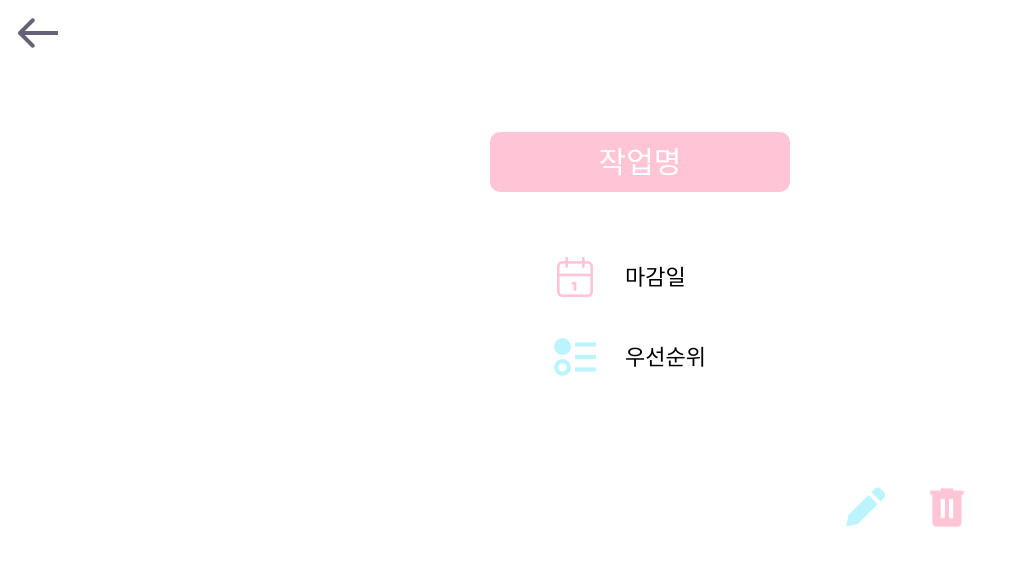
After one commit to parkjoonseo19/sogongsogong, a Django app: page /todolist/workMangement/ in a window 1280 px wide. The commit adds this page. Shown: the top 566 px of the page, without its empty margins (0-1009 px from the left). Run offline with Django 3.2, Linux system fonts and the light colour scheme.

Commit message:
feat: 💄 work-management templates 추가

```diff
--- a/config/settings.py
+++ b/config/settings.py
@@ -120,3 +120,6 @@ USE_TZ = True
 # https://docs.djangoproject.com/en/2.1/howto/static-files/
 
 STATIC_URL = '/static/'
+STATICFILES_DIRS = [
+    os.path.join(BASE_DIR, 'static'),
+]
--- /dev/null
+++ b/static/css/work-management.css
@@ -0,0 +1,80 @@
+@import url("https://fonts.googleapis.com/css2?family=Noto+Sans+KR:wght@400;500;700&display=swap");
+
+/*상단 뒤로가기 화살표*/
+.arrow {
+  margin-top: 10px;
+  margin-left: 10px;
+}
+
+/*작업명 표시되는 곳*/
+.title {
+  text-align: center;
+  margin-top: 80px;
+  margin-left: auto;
+  margin-right: auto;
+  width: 300px;
+  height: 60px;
+
+  background: #ffc4d6;
+  border-radius: 10px;
+
+  font-family: "Noto Sans KR", sans-serif;
+  color: #ffffff;
+  font-weight: 500;
+  font-size: 30px;
+}
+
+/*작업명 분홍색 네모 안에서 위랑 띄워지게
+padding이 없으면 위랑 딱 붙어있음*/
+.name {
+  margin: 0;
+  padding-top: 6px;
+}
+
+/*마감일과 우선순위 속성*/
+.two {
+  text-align: center;
+  width: 300px;
+  margin-top: 60px;
+  margin-left: auto;
+  margin-right: auto;
+  margin-bottom: 60px;
+
+  font-family: "Noto Sans KR", sans-serif;
+  color: #000000;
+  font-weight: 400;
+  font-size: 22px;
+}
+
+/*마감일 속성(사진과 텍스트)*/
+.deadline {
+  display: flex;
+  align-items: center;
+  margin-left: 60px;
+  margin-bottom: 30px;
+}
+
+/*우선순위 속성(사진과 텍스트)*/
+.priority {
+  display: flex;
+  align-items: center;
+  margin-left: 60px;
+}
+
+/*마감일과 우선순위 텍스트 속성*/
+.span {
+  margin-left: 25px;
+  margin-bottom: 5px;
+}
+
+/*수정, 삭제 버튼 왼쪽 정렬*/
+.button {
+  display: flex;
+  margin-top: 100px;
+  justify-content: flex-end;
+}
+
+.trash {
+  margin-left: 30px;
+  margin-right: 300px;
+}
--- a/templates/accounts/login.html
+++ b/templates/accounts/login.html
@@ -1,4 +1,6 @@
 {% extends 'base.html' %} {% block content %}
+</head>
+<body>
 <form action="{% url 'login' %}" method="POST">
   {% csrf_token %} {% if error_message %}
   <p>{{ error_message }}</p>
--- a/templates/accounts/register.html
+++ b/templates/accounts/register.html
@@ -1,4 +1,6 @@
 {% extends 'base.html' %} {% block content %}
+</head>
+<body>
 <form method="POST">
   {% csrf_token %}
   <div>
--- a/templates/base.html
+++ b/templates/base.html
@@ -1,16 +1,15 @@
+{% load static %}
 <!DOCTYPE html>
 <html lang="ko">
-
   <head>
-  <meta charset="UTF-8">
+    <meta charset="UTF-8" />
     <meta http-equiv="X-UA-Compatible" content="IE=edge" />
     <meta name="viewport" content="width=device-width, initial-scale=1.0" />
     <title>Todoto</title>
-  <link rel="icon" href="./tap.png" type="image/png">
-  {% block content %} {% endblock %}
+    <link rel="icon" href="{% static 'img/tap.png' %}" type="image/png" />
+    {% block content %}
   </head>
-
   <body>
+    {% endblock %}
   </body>
-
 </html>
--- /dev/null
+++ b/templates/todolist/work-management.html
@@ -0,0 +1,34 @@
+{% extends 'base.html' %}
+{% load static %}
+{% block content %}
+</head>
+<link rel="stylesheet" href="{% static 'css/work-management.css' %}" />
+<body>
+<header>
+  <a href="?">
+    <img class="arrow" src="{% static 'img/arrow.png' %}" />
+  </a>
+</header>
+
+<main>
+  <div class="title">
+    <p class="name">작업명</p>
+  </div>
+
+  <div class="two">
+    <div class="deadline">
+      <img src="{% static 'img/deadline.png' %}" />
+      <span class="span">마감일</span>
+    </div>
+    <div class="priority">
+      <img src="{% static 'img/priority.png' %}" />
+      <span class="span">우선순위</span>
+    </div>
+  </div>
+
+  <div class="button">
+    <img class="edit" src="{% static 'img/edit.png' %}" />
+    <img class="trash" src="{% static 'img/trash.png' %}" />
+  </div>
+</main>
+{% endblock %}
--- a/todolist/urls.py
+++ b/todolist/urls.py
@@ -2,5 +2,6 @@ from django.urls import path
 from todolist import views
 
 urlpatterns = [
-    path('',views.ListAndWork, name='ListAndWork')
+    path('',views.ListAndWork, name='ListAndWork'),
+    path('workMangement/', views.test, name='test')
 ]
--- a/todolist/views.py
+++ b/todolist/views.py
@@ -2,3 +2,6 @@ from django.shortcuts import render
 
 def ListAndWork(request) :
     return render(request,'index.html')
+
+def test(request) :
+    return render(request, 'todolist/work-management.html')
```
Also changed, not shown: templates/index.html (+6 -3 lines), db.sqlite3, static/img/arrow.png (added), static/img/deadline.png (added), static/img/edit.png (added), static/img/priority.png (added), static/img/tap.png (renamed from templates/tap.png), static/img/trash.png (added). Lines whose indentation alone changed are shown as unchanged.
